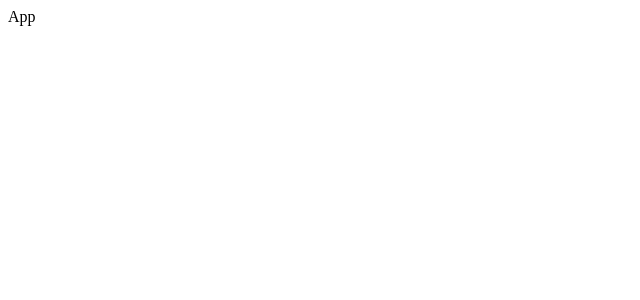
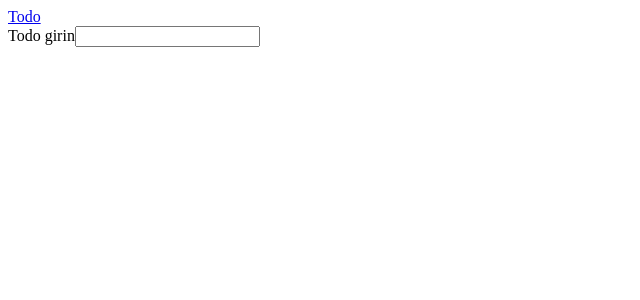
Before and after one commit to Zaranasirova/test-lesson, a React (Create React App) app: page / in a window 1280 px wide. Shown: the top 300 px of the page, without its empty margins (0-640 px from the left). Built offline with nearby package versions, Linux system fonts and the light colour scheme.

Commit message:
todo Interface design

```diff
--- a/package.json
+++ b/package.json
@@ -6,8 +6,10 @@
     "@testing-library/jest-dom": "^5.17.0",
     "@testing-library/react": "^13.4.0",
     "@testing-library/user-event": "^13.5.0",
+    "axios": "^1.7.7",
     "react": "^18.3.1",
     "react-dom": "^18.3.1",
+    "react-router-dom": "^6.26.1",
     "react-scripts": "5.0.1",
     "web-vitals": "^2.1.4"
   },
--- a/src/App.js
+++ b/src/App.js
@@ -1,10 +1,17 @@
-import React from 'react'
+import React from "react";
+import TopHeader from "./components/TopHeader";
+import { Route, Routes } from "react-router-dom";
+import Todo from "./pages/Todo";
 
 const App = () => {
-  console.log("hello World")
   return (
-    <div>App</div>
-  )
-}
+    <>
+      <TopHeader />
+      <Routes>
+        <Route path="/" element={<Todo />}></Route>
+      </Routes>
+    </>
+  );
+};
 
-export default App
+export default App;
--- /dev/null
+++ b/src/components/TopHeader.jsx
@@ -0,0 +1,14 @@
+import React from 'react'
+import { Link } from 'react-router-dom'
+
+const TopHeader = () => {
+  return (
+    <header>
+        <nav>
+            <Link to={"/"}>Todo</Link>
+        </nav>
+    </header>
+  )
+}
+
+export default TopHeader
--- a/src/index.js
+++ b/src/index.js
@@ -1,12 +1,12 @@
 import React from 'react';
 import ReactDOM from 'react-dom/client';
-
+import { BrowserRouter } from 'react-router-dom';
 import App from './App';
 
 
 const root = ReactDOM.createRoot(document.getElementById('root'));
 root.render(
-  <React.StrictMode>
+  <BrowserRouter>
     <App />
-  </React.StrictMode>
+  </BrowserRouter>
 );
--- /dev/null
+++ b/src/pages/Todo.jsx
@@ -0,0 +1,14 @@
+import React from 'react'
+
+const Todo = () => {
+  return (
+    <section>
+        <form>
+            <label>Todo girin</label>
+            <input type='text'></input>
+        </form>
+    </section>
+  )
+}
+
+export default Todo
```
Also changed, not shown: 1 other file (tests, documents, lock files or other folders).
